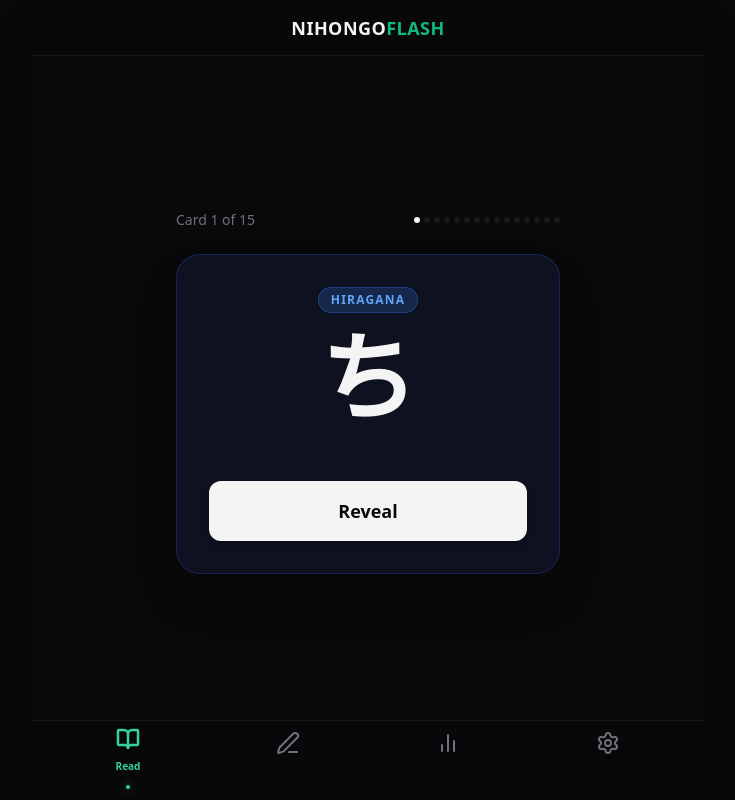
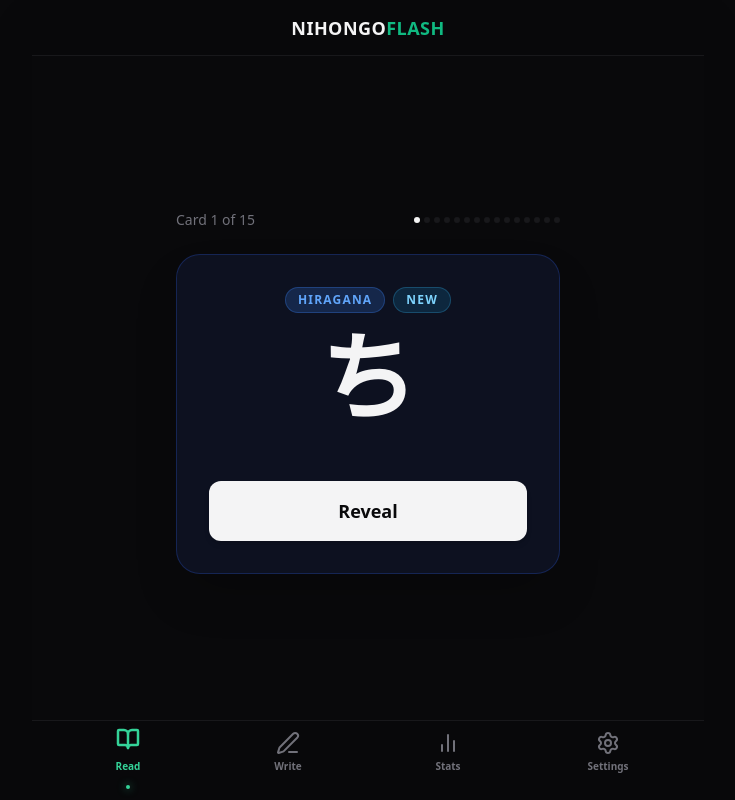
Before and after one commit to abdatta/nihongo-flash, a React (Vite) app: page / in a window 1280 px wide. Shown: the whole page, without its empty margins (272-1007 px from the left). Built offline with nearby package versions, Linux system fonts and the light colour scheme.

Commit message:
Add card strength metadata and update Flashcard rendering

```diff
--- a/src/App.jsx
+++ b/src/App.jsx
@@ -461,6 +461,40 @@ const getCardPriority = (card, stats, direction, now) => {
   return { score, isDue, isNew, accuracy, directionStats };
 };
 
+const getCardStrengthMeta = (directionStats) => {
+  if (!directionStats || directionStats.reviews === 0) {
+    return {
+      bucket: 'new',
+      label: 'New',
+      classes: 'bg-sky-500/15 text-sky-300 border border-sky-400/25',
+    };
+  }
+
+  const accuracy = getAccuracy(directionStats);
+
+  if (accuracy < 0.6 || directionStats.streak < 0) {
+    return {
+      bucket: 'weak',
+      label: 'Weak',
+      classes: 'bg-rose-500/15 text-rose-300 border border-rose-400/25',
+    };
+  }
+
+  if (accuracy > 0.8 && directionStats.streak >= 3) {
+    return {
+      bucket: 'strong',
+      label: 'Strong',
+      classes: 'bg-emerald-500/15 text-emerald-300 border border-emerald-400/25',
+    };
+  }
+
+  return {
+    bucket: 'improving',
+    label: 'Improving',
+    classes: 'bg-amber-500/15 text-amber-300 border border-amber-400/25',
+  };
+};
+
 const buildAdaptiveQueue = (activePool, stats, direction, sessionSize = 15) => {
   const now = Date.now();
   const rankedCards = activePool
@@ -671,7 +705,7 @@ const getCardThemeClasses = (type, assessedState, revealed) => {
   return `${bgClass} ${borderClass}`;
 };
 
-const Flashcard = ({ card, direction, onAssess, onPlaySound, onTriggerHaptics }) => {
+const Flashcard = ({ card, direction, directionStats, onAssess, onPlaySound, onTriggerHaptics }) => {
   const [revealed, setRevealed] = useState(false);
   const [assessedState, setAssessedState] = useState(null); // 'gotIt' | 'missed'
   const clearPadRef = useRef(null);
@@ -701,15 +735,21 @@ const Flashcard = ({ card, direction, onAssess, onPlaySound, onTriggerHaptics })
 
   const promptText = direction === 'r2k' ? card.romaji : card.char;
   const answerText = direction === 'r2k' ? card.char : card.romaji;
+  const strengthMeta = getCardStrengthMeta(directionStats);
 
   // Specific rendering for Romaji -> Kana (includes drawing pad)
   if (direction === 'r2k') {
     return (
       <div className={`flex flex-col w-full max-w-sm mx-auto border ${getCardThemeClasses(card.type, assessedState, revealed)} rounded-3xl p-6 shadow-2xl transition-all duration-300 relative overflow-hidden`}>
         <div className="text-center mb-4 flex flex-col items-center min-h-[110px] justify-end">
-          <span className={`inline-block px-3 py-1 rounded-full text-xs font-bold tracking-widest uppercase mb-auto ${getTypeBadgeClasses(card.type)}`}>
-            {card.type}
-          </span>
+          <div className="mb-auto flex flex-wrap items-center justify-center gap-2">
+            <span className={`inline-block px-3 py-1 rounded-full text-xs font-bold tracking-widest uppercase ${getTypeBadgeClasses(card.type)}`}>
+              {card.type}
+            </span>
+            <span className={`inline-block px-3 py-1 rounded-full text-xs font-bold tracking-widest uppercase ${strengthMeta.classes}`}>
+              {strengthMeta.label}
+            </span>
+          </div>
           {revealed ? (
             <div className="flex flex-col items-center animate-in slide-in-from-bottom-2 fade-in duration-300 mt-2">
               <h2 className="text-6xl font-bold text-zinc-50 leading-none drop-shadow-md">{answerText}</h2>
@@ -760,9 +800,14 @@ const Flashcard = ({ card, direction, onAssess, onPlaySound, onTriggerHaptics })
   return (
     <div className={`flex flex-col w-full max-w-sm mx-auto border ${getCardThemeClasses(card.type, assessedState, revealed)} rounded-3xl p-8 shadow-2xl transition-all duration-300 min-h-[320px] relative overflow-hidden`}>
         <div className="text-center flex-1 flex flex-col items-center justify-center relative">
-          <span className={`absolute top-0 px-3 py-1 rounded-full text-xs font-bold tracking-widest uppercase ${getTypeBadgeClasses(card.type)}`}>
-            {card.type}
-          </span>
+          <div className="absolute top-0 flex flex-wrap items-center justify-center gap-2">
+            <span className={`px-3 py-1 rounded-full text-xs font-bold tracking-widest uppercase ${getTypeBadgeClasses(card.type)}`}>
+              {card.type}
+            </span>
+            <span className={`px-3 py-1 rounded-full text-xs font-bold tracking-widest uppercase ${strengthMeta.classes}`}>
+              {strengthMeta.label}
+            </span>
+          </div>
 
           <div className="relative w-full h-32 flex items-center justify-center mt-4">
              <h2 className={`text-8xl font-bold text-zinc-100 transition-all duration-500 absolute ${revealed ? 'opacity-0 scale-90 translate-y-4' : 'opacity-100 scale-100 translate-y-0'}`}>
@@ -877,6 +922,7 @@ const PracticeSession = ({ activePool, direction, stats, onUpdateStats, onPlaySo
           key={queue[currentIndex].id} // Force remount on change for clean state
           card={queue[currentIndex]}
           direction={direction}
+          directionStats={getScheduledDirectionStats(stats, queue[currentIndex].id, direction)}
           onAssess={handleAssess}
           onPlaySound={onPlaySound}
           onTriggerHaptics={onTriggerHaptics}
@@ -894,18 +940,15 @@ const StatsView = ({ stats, allItems }) => {
     let improving = [];
 
     allItems.forEach(item => {
-      const itemOverallStats = stats[item.id];
-      if (!itemOverallStats) return;
+      const itemStat = getScheduledDirectionStats(stats, item.id, direction);
+      if (itemStat.reviews === 0) return;
 
-      const itemStat = itemOverallStats[direction];
-      if (!itemStat || (itemStat.gotIt === 0 && itemStat.missed === 0)) return;
+      const ratio = getAccuracy(itemStat);
+      const strengthMeta = getCardStrengthMeta(itemStat);
 
-      const total = itemStat.gotIt + itemStat.missed;
-      const ratio = itemStat.gotIt / total;
-
-      if (ratio < 0.6 || itemStat.streak < 0) {
+      if (strengthMeta.bucket === 'weak') {
         weak.push({ ...item, ...itemStat, ratio });
-      } else if (ratio > 0.8 && itemStat.streak >= 3) {
+      } else if (strengthMeta.bucket === 'strong') {
         strong.push({ ...item, ...itemStat, ratio });
       } else {
         improving.push({ ...item, ...itemStat, ratio });
@@ -1243,7 +1286,7 @@ export default function App() {
               <div className={`transition-all duration-300 ${isActive ? 'text-emerald-400 -translate-y-1' : 'text-zinc-500 hover:text-zinc-300'}`}>
                 <Icon size={24} strokeWidth={isActive ? 2.5 : 2} />
               </div>
-              <span className={`text-[10px] font-bold mt-1 transition-all duration-300 ${isActive ? 'text-emerald-400 opacity-100' : 'text-zinc-500 opacity-0 translate-y-2'}`}>
+              <span className={`text-[10px] font-bold mt-1 transition-all duration-300 ${isActive ? 'text-emerald-400' : 'text-zinc-500'}`}>
                 {tab.label}
               </span>
               {isActive && (
```
